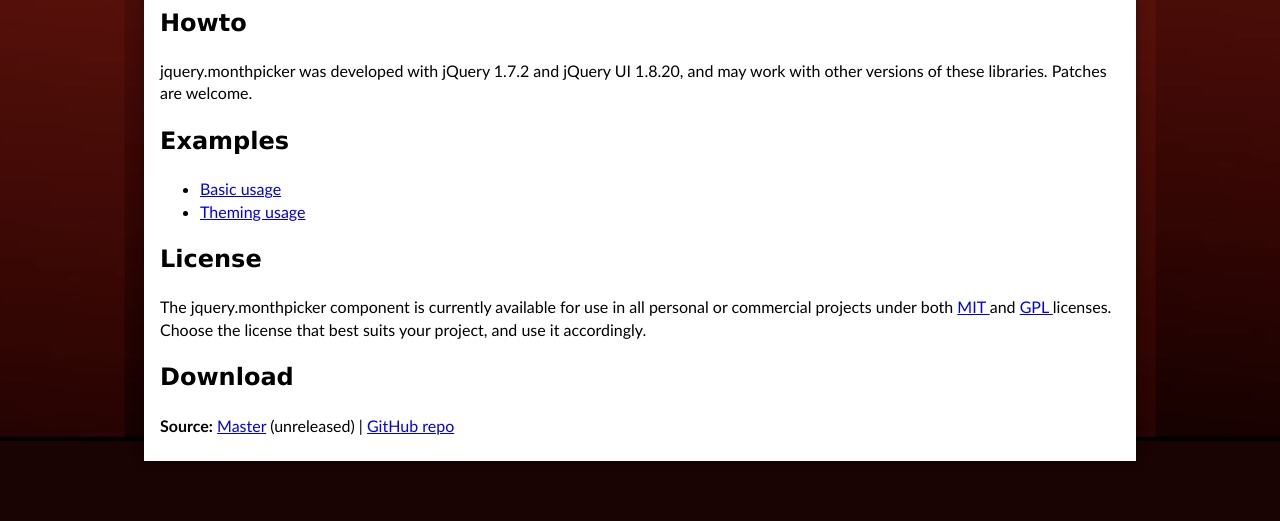
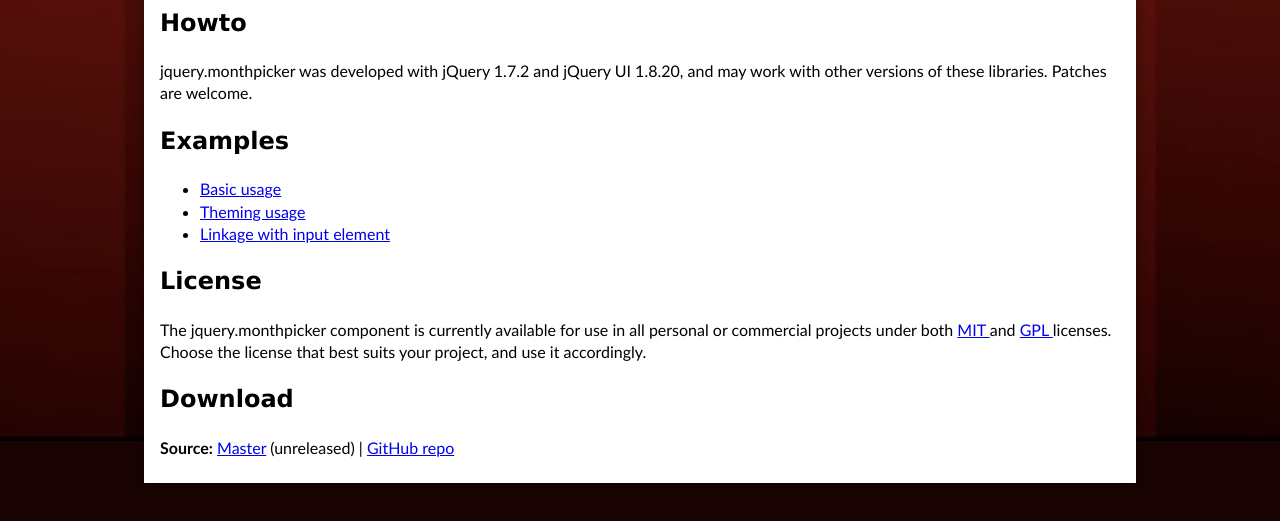
Before and after one commit to sogoltsov/jquery.monthpicker, a website: page index.html in a window 1280 px wide. Shown: the part 125-646 px from the top of the page. Drawn offline with Linux system fonts and the light colour scheme.

Commit message:
demos update

```diff
--- a/index.html
+++ b/index.html
@@ -23,6 +23,7 @@
         <ul>
             <li><a href="mp-master/demos/default.html">Basic usage</a></li>
             <li><a href="mp-master/demos/theming.html">Theming usage</a></li>
+            <li><a href="mp-master/demos/input.html">Linkage with input element</a></li>
         </ul>
     </p>
 
```
